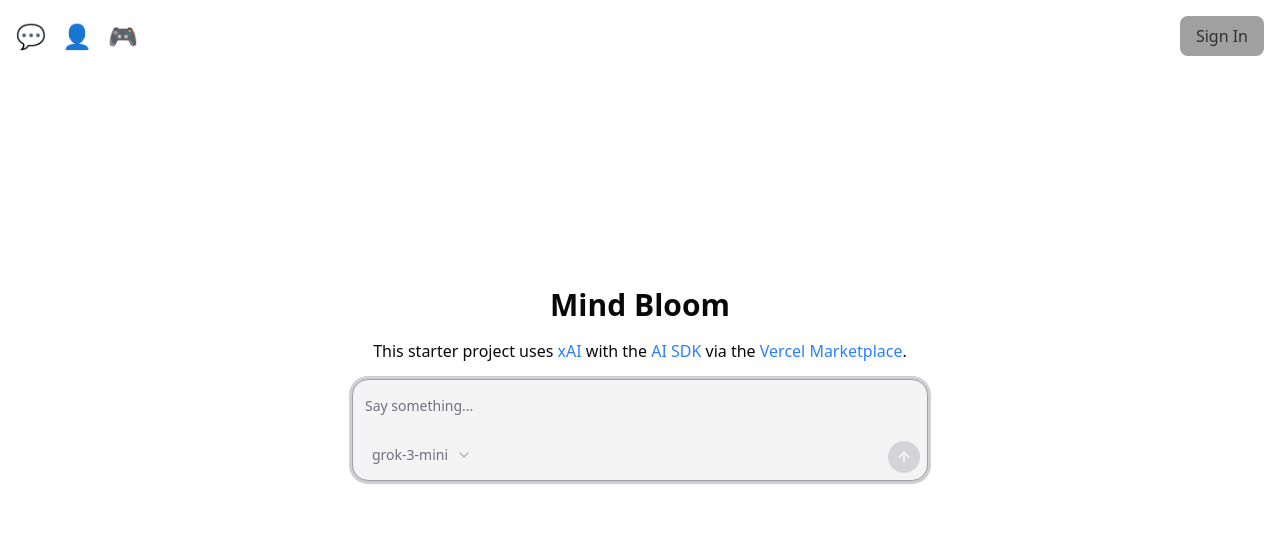
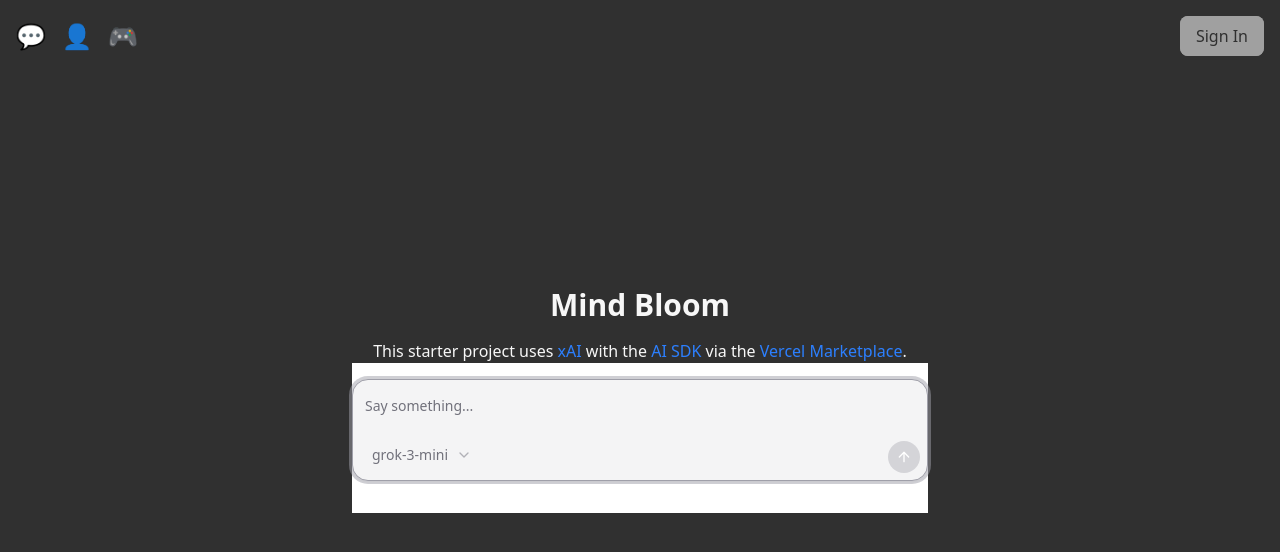
Before and after one commit to workbykait/ai-sdk-starter-xai, a Next.js app: page / in a window 1280 px wide. Shown: the top 552 px of the page. Built offline with nearby package versions, Linux system fonts and the light colour scheme; what @ai-sdk/xai would draw is missing.

Commit message:
Update layout.tsx

```diff
--- a/app/layout.tsx
+++ b/app/layout.tsx
@@ -2,6 +2,7 @@ import type { Metadata } from "next";
 import { Geist, Geist_Mono } from "next/font/google";
 import "./globals.css";
 import { Toaster } from "@/components/ui/sonner";
+import { Header } from "@/components/header";
 
 const geistSans = Geist({
   variable: "--font-geist-sans",
@@ -16,7 +17,7 @@ const geistMono = Geist_Mono({
 export const metadata: Metadata = {
   title: "Mind Bloom",
   description:
-    "Let's talk about it →",
+    "This starter project uses xAI with the AI SDK via the Vercel Marketplace",
 };
 
 export default function RootLayout({
@@ -27,9 +28,10 @@ export default function RootLayout({
   return (
     <html lang="en">
       <body
-        className={`${geistSans.variable} ${geistMono.variable} antialiased`}
+        className={`${geistSans.variable} ${geistMono.variable} antialiased bg-[#303030] text-[#F7F7F7]`}
       >
-        {children}
+        <Header />
+        <main>{children}</main>
         <Toaster />
       </body>
     </html>
```
